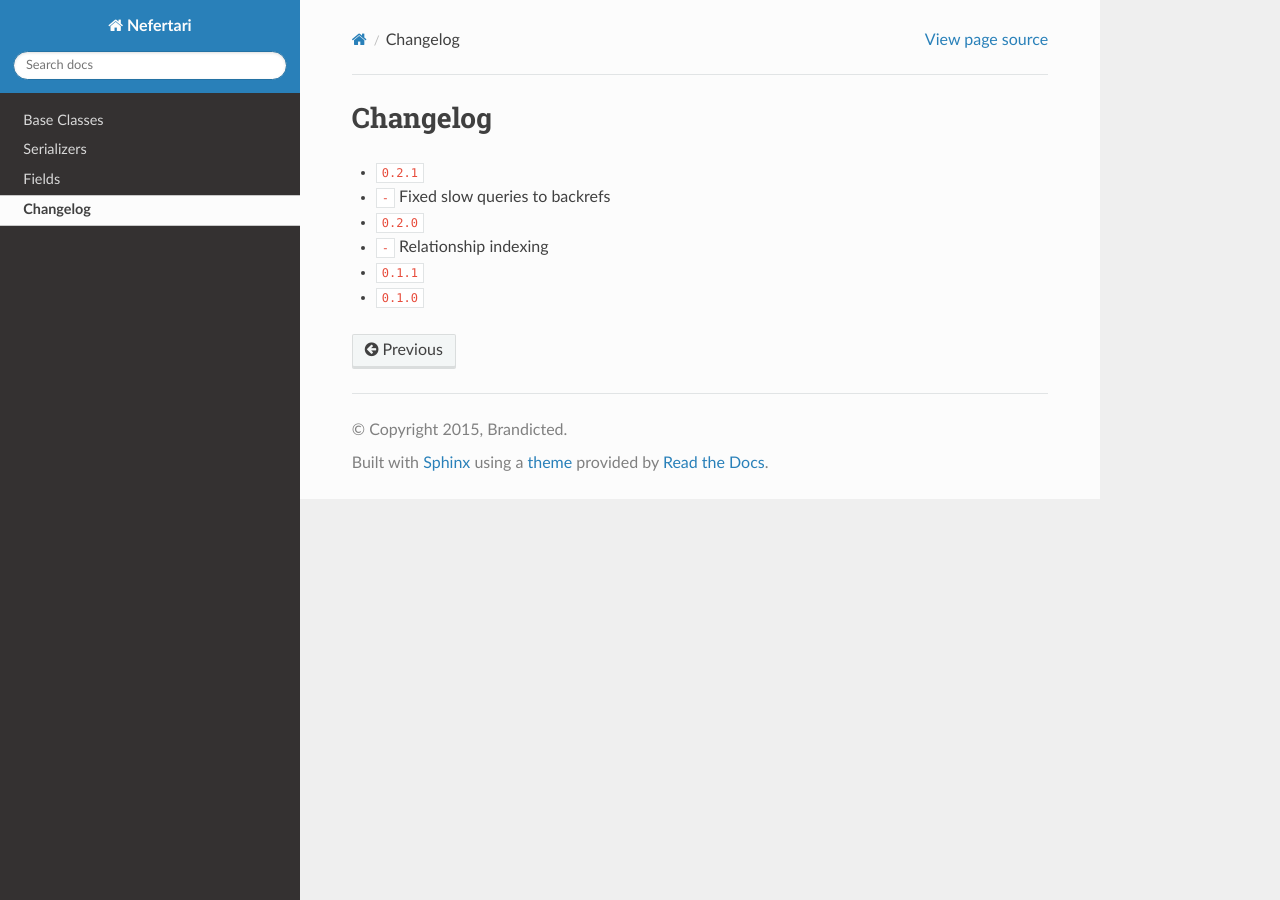
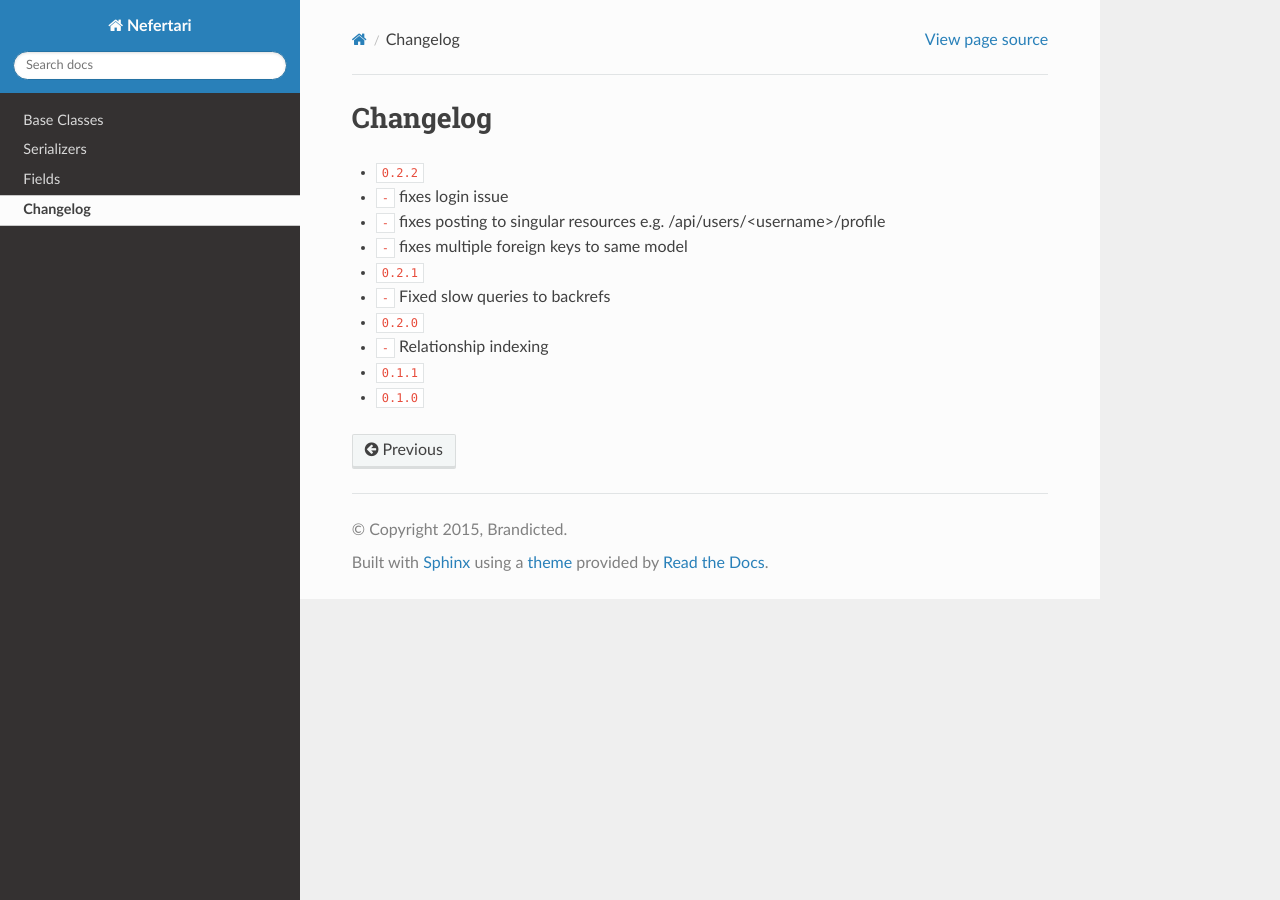
Before and after one commit to ramses-tech/nefertari-sqla, a Sphinx documentation site: the page built from docs/source/changelog.rst, in a window 1280 px wide. Built offline with Sphinx 7.4.7 and the Read the Docs theme 2.0.0, drawn with Linux system fonts in a browser that asks for light colours; cross-references to code outside the pages are shown as plain code.

Commit message:
release 0.2.2

```diff
--- a/docs/source/changelog.rst
+++ b/docs/source/changelog.rst
@@ -1,5 +1,10 @@
 Changelog
 =========
+
+* :release:`0.2.2 <2015-05-27>`
+* :bug:`-` fixes login issue
+* :bug:`-` fixes posting to singular resources e.g. /api/users/<username>/profile
+* :bug:`-` fixes multiple foreign keys to same model
 
 * :release:`0.2.1 <2015-05-20>`
 * :bug:`-` Fixed slow queries to backrefs
--- a/setup.py
+++ b/setup.py
@@ -9,13 +9,13 @@ install_requires = [
     'sqlalchemy_utils',
     'elasticsearch',
     'pyramid_tm',
-    'nefertari==0.3.0'
+    'nefertari==0.3.1'
 ]
 
 
 setup(
     name='nefertari_sqla',
-    version="0.2.1",
+    version="0.2.2",
     description='sqla engine for nefertari',
     classifiers=[
         "Programming Language :: Python",
```
